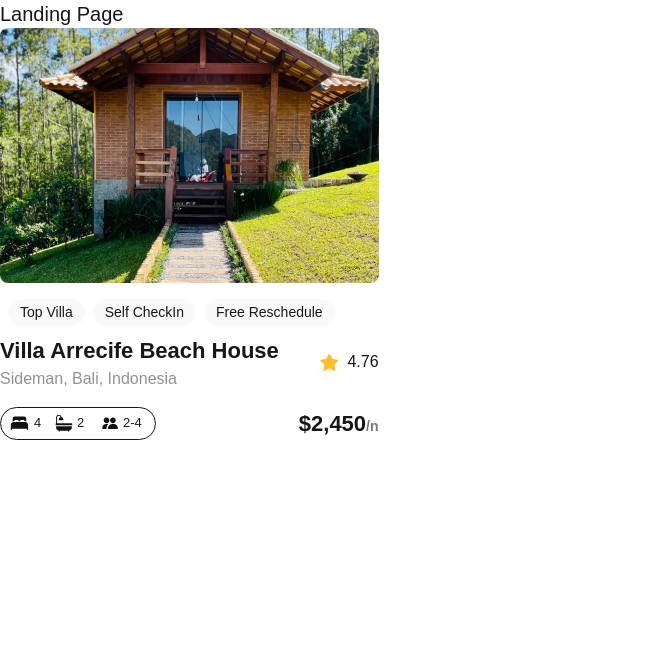
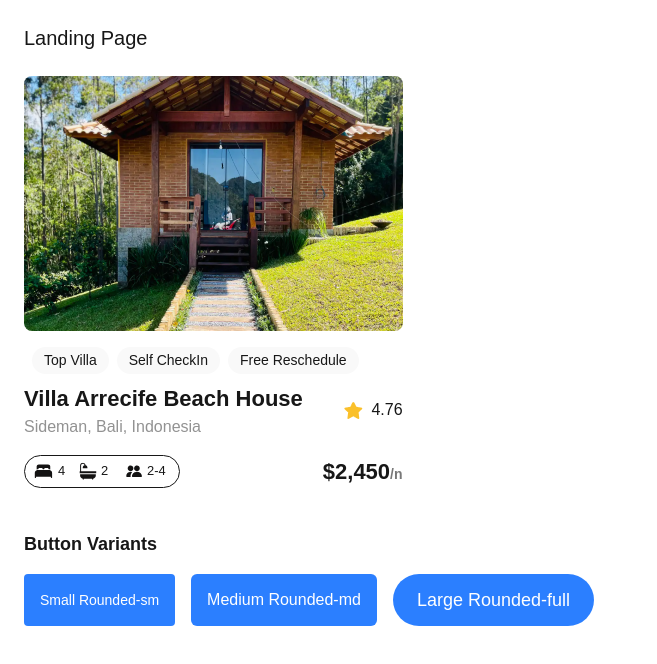
Before and after one commit to NexaAscendTechSolutions/alx-project-0x00-setup, a Next.js app in the folder alx-project-0x00/: page /landing in a window 1280 px wide. Shown: the top 664 px of the page, without its empty margins (0-657 px from the left). Built offline with nearby package versions, Linux system fonts and the light colour scheme.

Commit message:
Advanced Task

```diff
--- /dev/null
+++ b/alx-project-0x00/components/Button.tsx
@@ -0,0 +1,13 @@
+import React from "react";
+import { ButtonProps } from "@/interfaces";
+
+const Button: React.FC<ButtonProps> = ({ title, styles }) => {
+  return (
+    <button
+      className={`px-4 py-2 font-medium text-white bg-blue-500 hover:bg-blue-600 transition ${styles}`}>
+      {title}
+    </button>
+  );
+};
+
+export default Button;
--- a/alx-project-0x00/interfaces/index.ts
+++ b/alx-project-0x00/interfaces/index.ts
@@ -1,3 +1,10 @@
+// For Pill
 export interface PillProps {
   title: string;
 }
+
+// For Button
+export interface ButtonProps {
+  title: string;
+  styles?: string; // Optional Tailwind styles
+}
--- a/alx-project-0x00/pages/landing.tsx
+++ b/alx-project-0x00/pages/landing.tsx
@@ -1,11 +1,35 @@
+import React from "react";
 import Card from "@/components/Card";
+import Button from "@/components/Button";
+
 const Landing: React.FC = () => {
   return (
-    <div>
-      <h1 className=" text-xl font-extralight">Landing Page</h1>
+    <div className="p-6">
+      <h1 className="text-xl font-extralight mb-6">Landing Page</h1>
 
+      {/* Showcase Card */}
       <Card />
+
+      {/* Showcase Buttons */}
+      <div className="mt-8 space-y-4">
+        <h2 className="text-lg font-semibold">Button Variants</h2>
+        <div className="flex gap-4 flex-wrap">
+          <Button
+            title="Small Rounded-sm"
+            styles="px-2 py-1 text-sm rounded-sm"
+          />
+          <Button
+            title="Medium Rounded-md"
+            styles="px-4 py-2 text-base rounded-md"
+          />
+          <Button
+            title="Large Rounded-full"
+            styles="px-6 py-3 text-lg rounded-full"
+          />
+        </div>
+      </div>
     </div>
   );
 };
+
 export default Landing;
```
